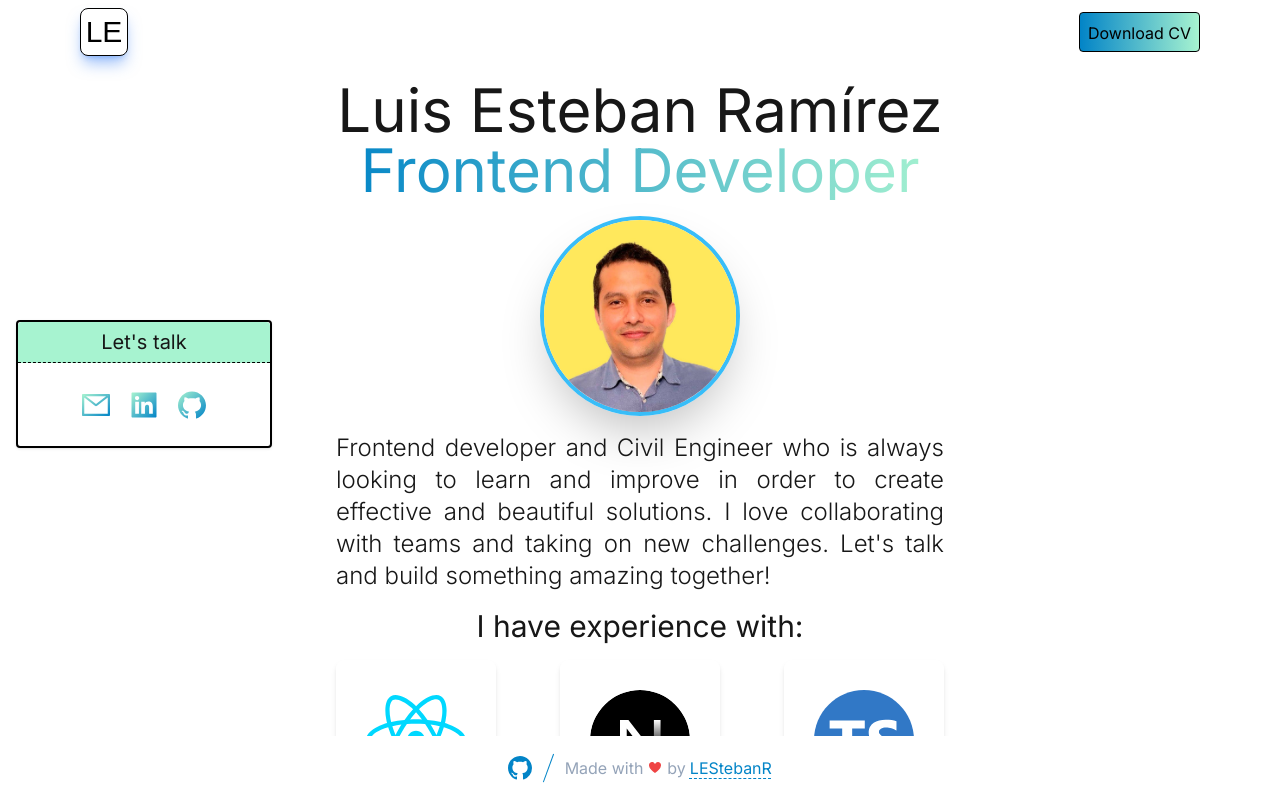
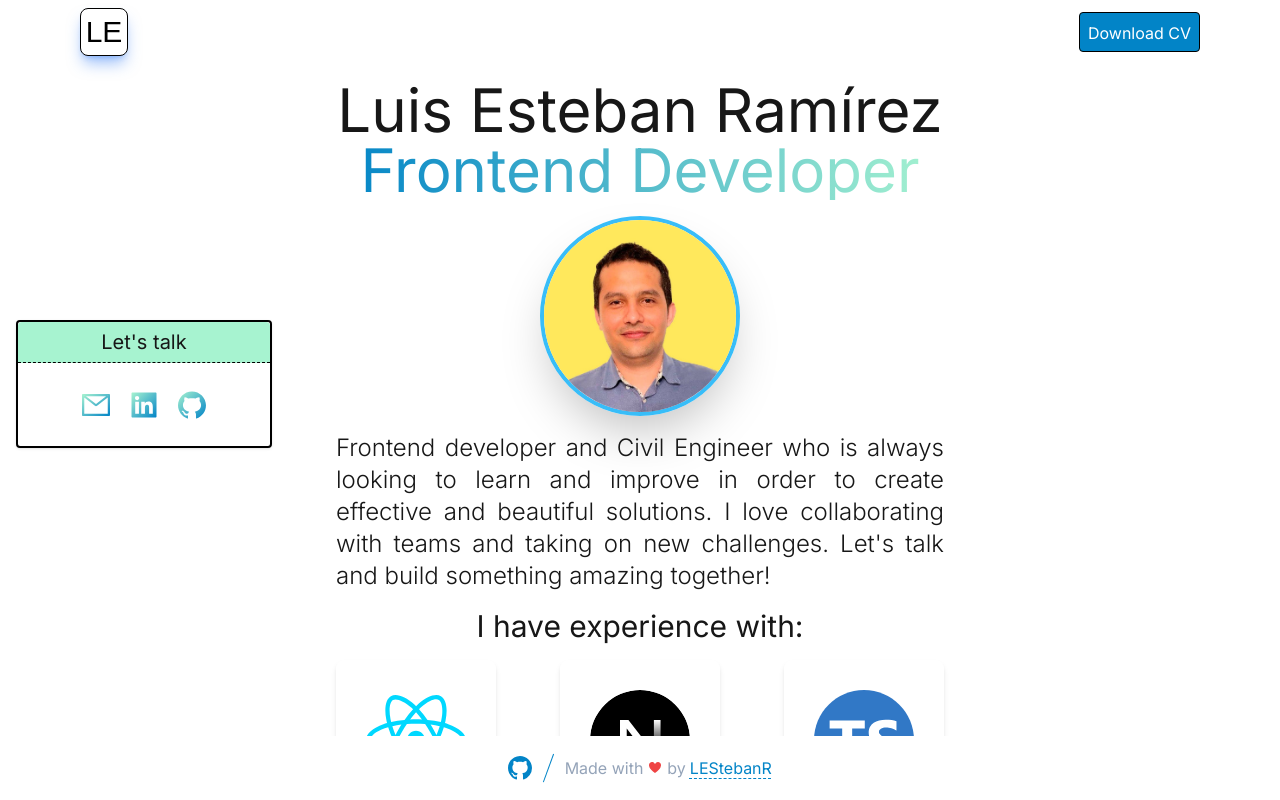
Before and after one commit to LEstebanR/lesteban, a Next.js app: page / in a window 1280 px wide. Shown: the top 800 px of the page. Built offline with nearby package versions, Linux system fonts and the light colour scheme; a web font is replaced by a local one.

Commit message:
fix button styles

```diff
--- a/src/components/Logo.tsx
+++ b/src/components/Logo.tsx
@@ -1,5 +1,6 @@
 import React, { FC } from 'react'
 import { Londrina_Outline } from '@next/font/google'
+import Link from 'next/link'
 
 const font = Londrina_Outline({
   subsets: ['latin'],
@@ -9,11 +10,13 @@ const font = Londrina_Outline({
 
 const Logo: FC = () => {
   return (
-    <div className="flex items-center justify-center border border-black h-12 w-12 rounded-lg shadow-blue-500/50 shadow-lg cursor-pointer bg-white">
-      <span className="h-full w-full flex items-center justify-center text-3xl">
-        <p className={font.className}>LE</p>
-      </span>
-    </div>
+    <Link href="/">
+      <div className="flex items-center justify-center border border-black h-12 w-12 rounded-lg shadow-blue-500/50 shadow-lg cursor-pointer bg-white">
+        <span className="h-full w-full flex items-center justify-center text-3xl">
+          <p className={font.className}>LE</p>
+        </span>
+      </div>
+    </Link>
   )
 }
 
--- a/src/components/UI/Button.tsx
+++ b/src/components/UI/Button.tsx
@@ -6,7 +6,7 @@ interface props {
 
 const Button: React.FC<props> = ({ children }) => {
   return (
-    <button className="bg-gradient-to-r from-primary to-secondary  text-black  p-2 border border-black rounded h-10 ">
+    <button className="bg-primary text-white  p-2 border border-black rounded h-10 ">
       {children}
     </button>
   )
```
